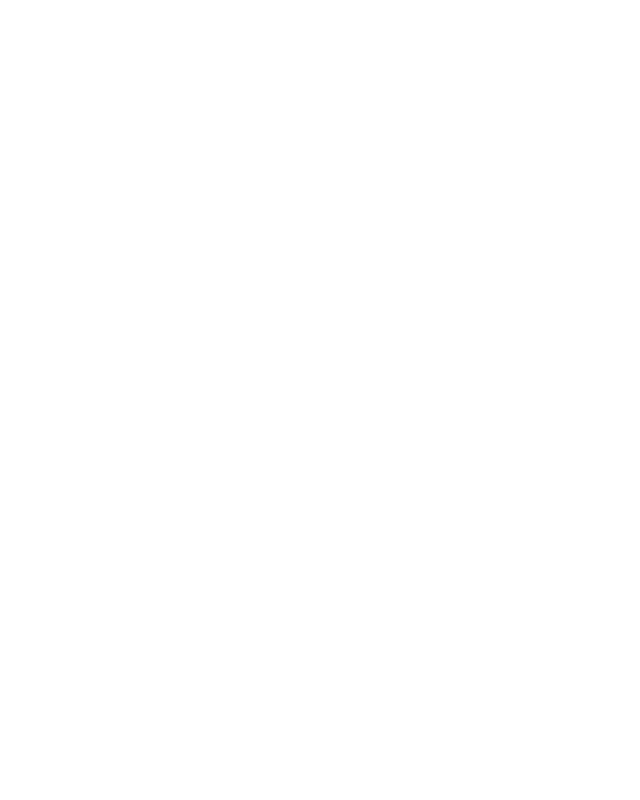
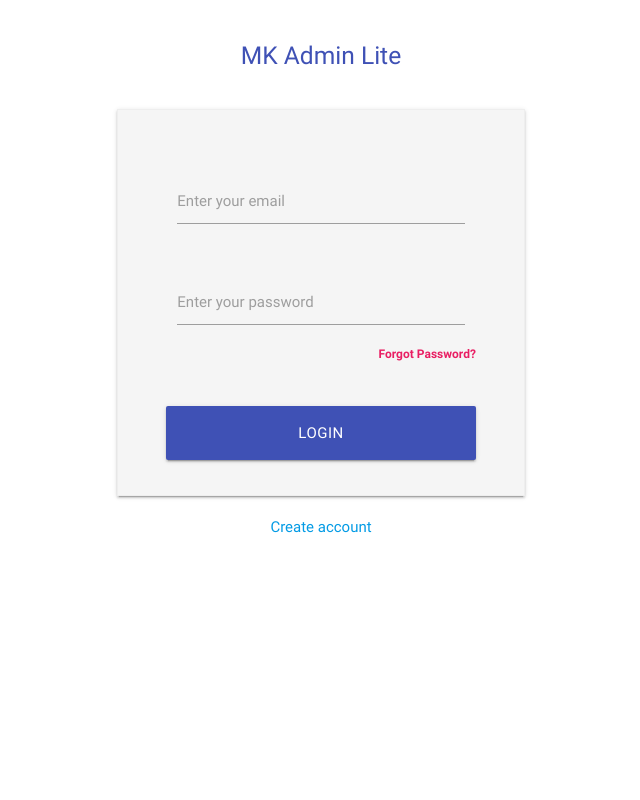
Before and after one commit to MonoKu2014/vueadmin, a CodeIgniter app: page /vuetest/ in a window 1280 px wide. Before the commit the part shown is empty. Shown: the whole page, without its empty margins (319-959 px from the left). Run offline with CodeIgniter, Linux system fonts and the light colour scheme.

Commit message:
login commit

```diff
--- a/application/config/config.php
+++ b/application/config/config.php
@@ -23,7 +23,7 @@ defined('BASEPATH') OR exit('No direct script access allowed');
 | a PHP script and you can easily do that on your own.
 |
 */
-$config['base_url'] = 'http://localhost:8090/vuetesting/';
+$config['base_url'] = 'http://localhost:8090/vuetest/';
 
 /*
 |--------------------------------------------------------------------------
--- a/application/controllers/Login.php
+++ b/application/controllers/Login.php
@@ -2,18 +2,15 @@
 defined('BASEPATH') OR exit('No direct script access allowed');
 
 class Login extends CI_Controller {
-
 
 	public function __construct()
 	{
 		parent::__construct();
 	}
 
-
 	public function index()
 	{
 		$this->load->view('login/login');
 	}
 
-
 }
--- a/application/views/login/login.php
+++ b/application/views/login/login.php
@@ -4,9 +4,59 @@
 	<title> Vue Admin </title>
 
 	<link rel="stylesheet" type="text/css" href="<?php echo base_url() ?>assets/materialize/css/materialize.css" />
-
+	<link rel="stylesheet" type="text/css" href="<?php echo base_url() ?>assets/css/login.css" />
 </head>
 <body>
+
+  <div class="section"></div>
+  <main>
+    <center>
+
+      <h5 class="indigo-text">MK Admin Lite</h5>
+      <div class="section"></div>
+
+      <div class="container">
+        <div class="z-depth-1 grey lighten-4 row" style="display: inline-block; padding: 32px 48px 0px 48px; border: 1px solid #EEE;">
+
+          <form class="col s12" method="post">
+            <div class="row">
+              <div class="col s12">
+              </div>
+            </div>
+
+            <div class="row">
+              <div class="input-field col s12">
+                <input class="validate" type="email" name="email" id="email" />
+                <label for="email">Enter your email</label>
+              </div>
+            </div>
+
+            <div class="row">
+              <div class="input-field col s12">
+                <input class="validate" type="password" name="password" id="password" />
+                <label for="password">Enter your password</label>
+              </div>
+              <label style="float: right;">
+				<a class="pink-text" href="#!"><b>Forgot Password?</b></a>
+			  </label>
+            </div>
+
+            <br />
+            <center>
+              <div class="row">
+                <button type="submit" name="btn_login" class="col s12 btn btn-large waves-effect indigo">Login</button>
+              </div>
+            </center>
+          </form>
+        </div>
+      </div>
+      <a href="#!">Create account</a>
+    </center>
+
+    <div class="section"></div>
+    <div class="section"></div>
+  </main>
+
 
 <script type="text/javascript" src="<?php echo base_url() ?>assets/jquery/jquery-3.2.1.min.js"></script>
 <script type="text/javascript" src="<?php echo base_url() ?>assets/materialize/js/materialize.js"></script>
--- /dev/null
+++ b/assets/css/login.css
@@ -0,0 +1,24 @@
+    body {
+      display: flex;
+      min-height: 100vh;
+      flex-direction: column;
+    }
+    main {
+      flex: 1 0 auto;
+    }
+    body {
+      background: #fff;
+    }
+    .input-field input[type=date]:focus + label,
+    .input-field input[type=text]:focus + label,
+    .input-field input[type=email]:focus + label,
+    .input-field input[type=password]:focus + label {
+      color: #e91e63;
+    }
+    .input-field input[type=date]:focus,
+    .input-field input[type=text]:focus,
+    .input-field input[type=email]:focus,
+    .input-field input[type=password]:focus {
+      border-bottom: 2px solid #e91e63;
+      box-shadow: none;
+    }
```
